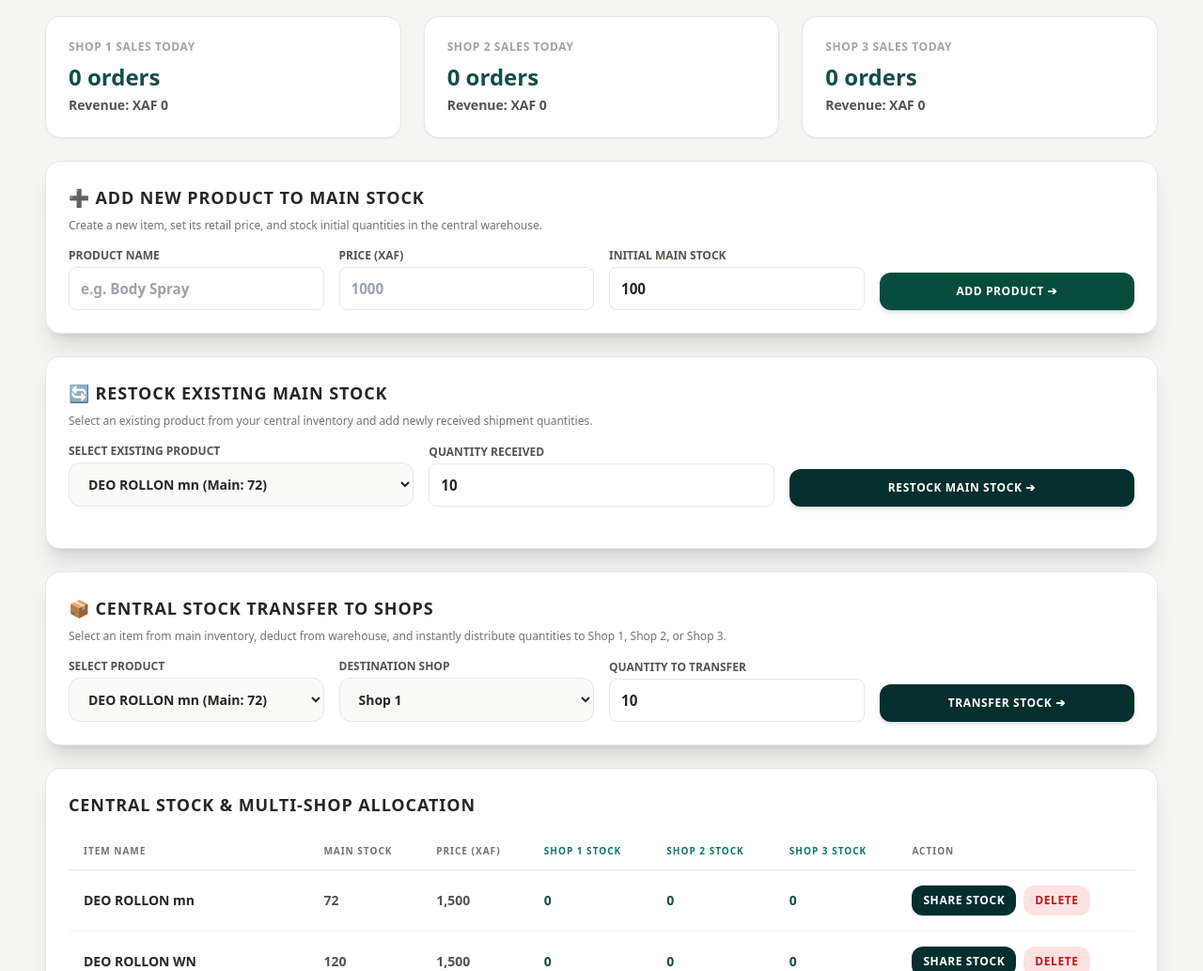
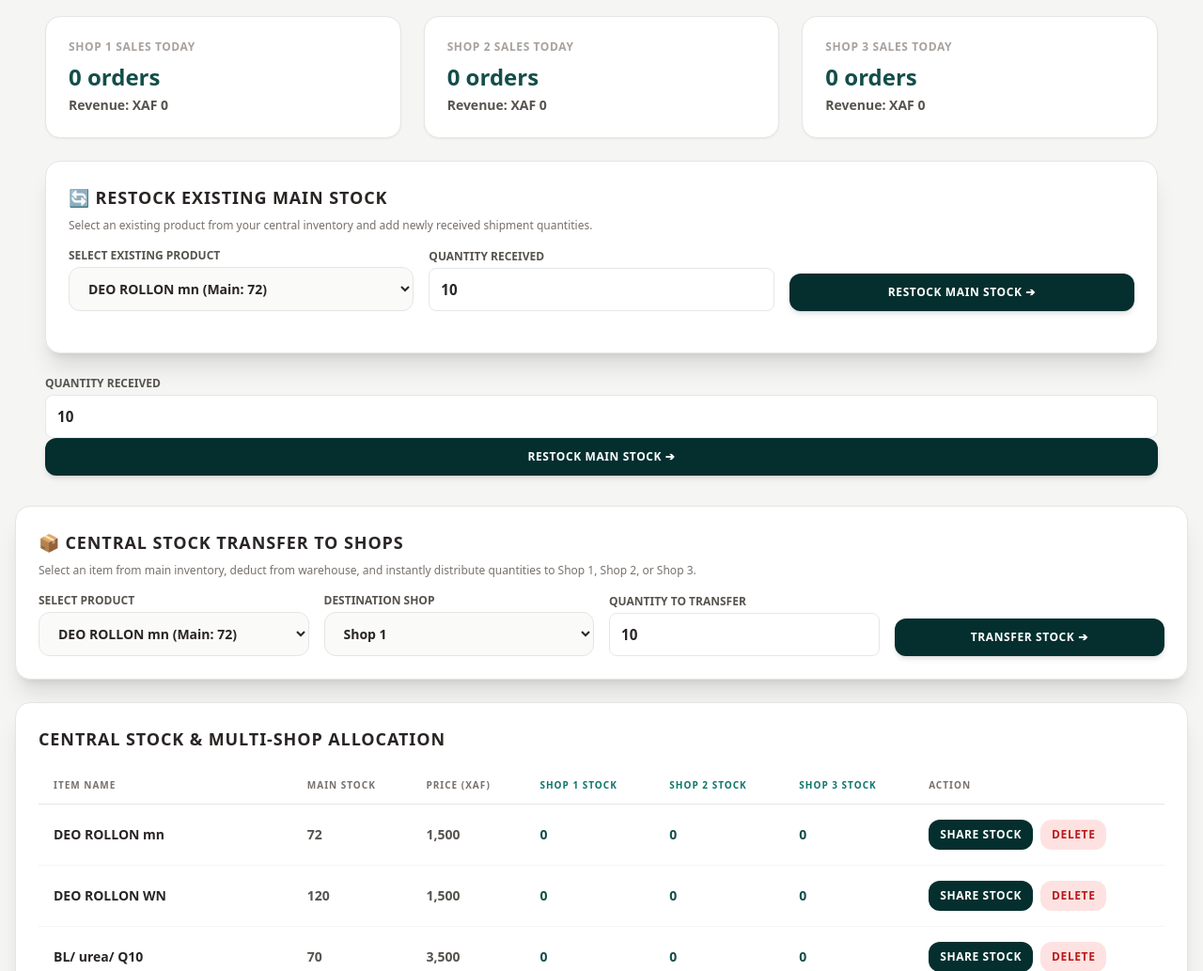
Before and after one commit to chifru19/asaba-inventory-pos, a Flask app: page /owner in a window 1280 px wide. Shown: the part 145-1178 px from the top of the page at 94% size. Run offline with Flask 3, Linux system fonts and the light colour scheme; the visitor is signed in with stand-in values (Sample User, id 1); data comes from the database, SQL or seed files in the repository; data that the repository does not hold is empty; some libraries are stand-ins or nearby versions.

Commit message:
fix: replace restock fetch with guaranteed native form POST action

```diff
--- a/app/templates/owner_dashboard.html
+++ b/app/templates/owner_dashboard.html
@@ -36,38 +36,11 @@
         </div>
 
         <!-- Add New Product Widget -->
-        <div class="bg-white rounded-2xl shadow-xl border border-stone-200 p-6 mb-6">
-            <h3 class="text-lg font-black text-stone-800 uppercase tracking-wider mb-2">➕ Add New Product to Main Stock</h3>
-            <p class="text-xs text-stone-500 mb-4">Create a new item, set its retail price, and stock initial quantities in the central warehouse.</p>
-
-            <div class="grid grid-cols-1 md:grid-cols-4 gap-4 items-end">
-                <div>
-                    <label class="block text-xs font-bold uppercase text-stone-600 mb-1">Product Name</label>
-                    <input type="text" id="newProductName" placeholder="e.g. Body Spray" class="w-full px-4 py-3 rounded-xl border border-stone-200 bg-stone-50 text-sm font-semibold text-stone-800">
-                </div>
-                <div>
-                    <label class="block text-xs font-bold uppercase text-stone-600 mb-1">Price (XAF)</label>
-                    <input type="number" id="newProductPrice" placeholder="1000" class="w-full px-4 py-3 rounded-xl border border-stone-200 bg-stone-50 text-sm font-semibold text-stone-800">
-                </div>
-                <div>
-                    <label class="block text-xs font-bold uppercase text-stone-600 mb-1">Initial Main Stock</label>
-                    <input type="number" id="newProductStock" value="100" class="w-full px-4 py-3 rounded-xl border border-stone-200 bg-stone-50 text-sm font-semibold text-stone-800">
-                </div>
-                <div>
-                    <button onclick="addNewProduct()" class="w-full bg-emerald-900 text-white py-3 rounded-xl font-bold uppercase text-xs tracking-wider hover:bg-emerald-800 transition shadow-md">
-                        Add Product ➔
-                    </button>
-                </div>
-            </div>
-        </div>
-
-
-        <!-- 🔄 Restock Existing Main Stock -->
+                <!-- 🔄 Restock Existing Main Stock -->
         <div class="bg-white rounded-2xl shadow-xl border border-stone-200 p-6 mb-6">
             <h3 class="text-lg font-black text-stone-800 uppercase tracking-wider mb-2">🔄 Restock Existing Main Stock</h3>
             <p class="text-xs text-stone-500 mb-4">Select an existing product from your central inventory and add newly received shipment quantities.</p>
 
-            <!-- prettier-ignore -->
             <form method="POST" action="/restock" class="grid grid-cols-1 md:grid-cols-3 gap-4 items-end">
                 <div>
                     <label class="block text-xs font-bold uppercase text-stone-600 mb-1">Select Existing Product</label>
@@ -77,6 +50,17 @@
                         {% endfor %}
                     </select>
                 </div>
+                <div>
+                    <label class="block text-xs font-bold uppercase text-stone-600 mb-1">Quantity Received</label>
+                    <input type="number" name="qty" min="1" value="10" class="w-full px-4 py-3 rounded-xl border border-stone-200 bg-stone-50 text-sm font-semibold text-stone-800">
+                </div>
+                <div>
+                    <button type="submit" class="w-full bg-teal-950 text-white py-3 rounded-xl font-bold uppercase text-xs tracking-wider hover:bg-teal-900 transition shadow-md">
+                        Restock Main Stock ➔
+                    </button>
+                </div>
+            </form>
+        </div>
                 <div>
                     <label class="block text-xs font-bold uppercase text-stone-600 mb-1">Quantity Received</label>
                     <input type="number" name="qty" min="1" value="10" class="w-full px-4 py-3 rounded-xl border border-stone-200 bg-stone-50 text-sm font-semibold text-stone-800">
```
Also changed, not shown: app/routes.py (+16 -0 lines).
